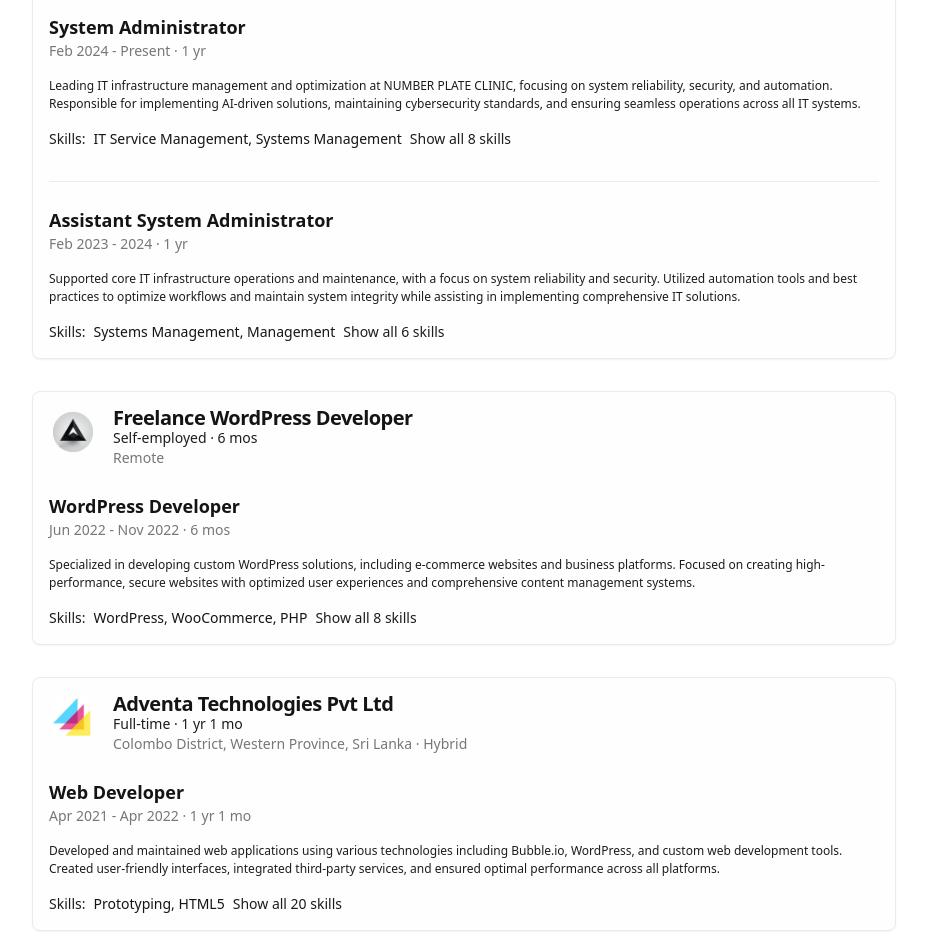
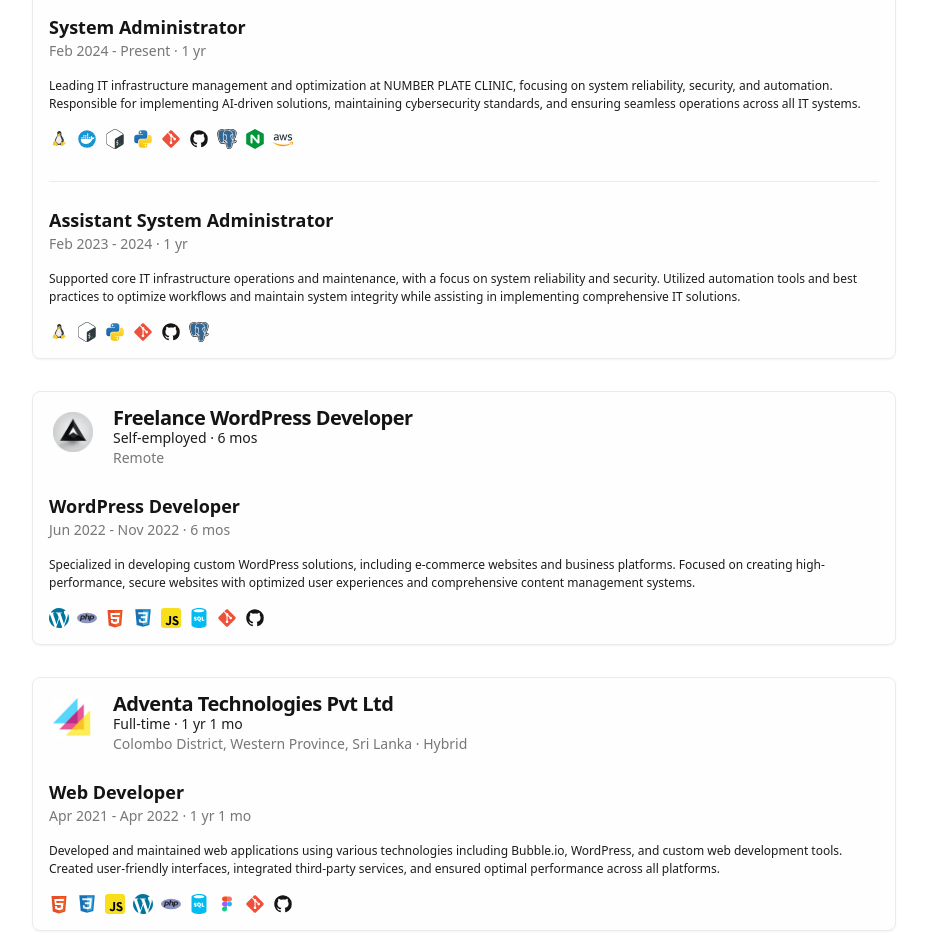
Before and after one commit to vit-zeeshan/portfolio3, a Next.js app: page / in a window 1280 px wide. Shown: the part 1860-2812 px from the top of the page, without its empty margins (176-1103 px from the left). Built offline with nearby package versions, Linux system fonts and the light colour scheme.

Commit message:
Add Git and GitHub icons to project and experience sections

```diff
--- a/src/app/page.tsx
+++ b/src/app/page.tsx
@@ -64,7 +64,9 @@ export default function Page() {
       technologies: [
         { name: "Python", icon: "/icons/python-svgrepo-com.svg" },
         { name: "Bash", icon: "/icons/bash-icon-svgrepo-com.svg" },
-        { name: "Linux", icon: "/icons/linux-svgrepo-com(1).svg" }
+        { name: "Linux", icon: "/icons/linux-svgrepo-com(1).svg" },
+        { name: "Git", icon: "/icons/git-svgrepo-com.svg" },
+        { name: "GitHub", icon: "/icons/github-svgrepo-com.svg" }
       ]
     },
     {
@@ -74,7 +76,9 @@ export default function Page() {
       link: "https://github.com/fernand3z/update-script",
       technologies: [
         { name: "Bash", icon: "/icons/bash-icon-svgrepo-com.svg" },
-        { name: "Linux", icon: "/icons/linux-svgrepo-com(1).svg" }
+        { name: "Linux", icon: "/icons/linux-svgrepo-com(1).svg" },
+        { name: "Git", icon: "/icons/git-svgrepo-com.svg" },
+        { name: "GitHub", icon: "/icons/github-svgrepo-com.svg" }
       ]
     },
     {
@@ -86,7 +90,9 @@ export default function Page() {
         { name: "Next.js", icon: "/icons/nextjs-icon-svgrepo-com.svg" },
         { name: "React", icon: "/icons/react-svgrepo-com.svg" },
         { name: "TypeScript", icon: "/icons/typescript-svgrepo-com.svg" },
-        { name: "Tailwind", icon: "/icons/tailwind-svgrepo-com.svg" }
+        { name: "Tailwind", icon: "/icons/tailwind-svgrepo-com.svg" },
+        { name: "Git", icon: "/icons/git-svgrepo-com.svg" },
+        { name: "GitHub", icon: "/icons/github-svgrepo-com.svg" }
       ]
     },
     {
@@ -96,7 +102,8 @@ export default function Page() {
       link: "https://github.com/fernand3z/my-blog-site",
       technologies: [
         { name: "Hugo", icon: "/icons/hugo-svgrepo-com.svg" },
-        { name: "Git", icon: "/icons/git-svgrepo-com.svg" }
+        { name: "Git", icon: "/icons/git-svgrepo-com.svg" },
+        { name: "GitHub", icon: "/icons/github-svgrepo-com.svg" }
       ]
     },
     {
@@ -105,7 +112,9 @@ export default function Page() {
       content: "A simple Python script to download audio from YouTube videos",
       link: "https://github.com/fernand3z/yt-music-downloader",
       technologies: [
-        { name: "Python", icon: "/icons/python-svgrepo-com.svg" }
+        { name: "Python", icon: "/icons/python-svgrepo-com.svg" },
+        { name: "Git", icon: "/icons/git-svgrepo-com.svg" },
+        { name: "GitHub", icon: "/icons/github-svgrepo-com.svg" }
       ]
     },
     {
@@ -114,7 +123,9 @@ export default function Page() {
       content: "Android application that provides a native app experience for my blog site with offline capabilities and push notifications",
       link: "https://github.com/fernand3z/my-webview-app",
       technologies: [
-        { name: "Java", icon: "/icons/java-svgrepo-com.svg" }
+        { name: "Java", icon: "/icons/java-svgrepo-com.svg" },
+        { name: "Git", icon: "/icons/git-svgrepo-com.svg" },
+        { name: "GitHub", icon: "/icons/github-svgrepo-com.svg" }
       ]
     },
     {
@@ -563,15 +574,34 @@ export default function Page() {
                   <p className="text-muted-foreground mb-4 text-[0.75em]">
                     Leading IT infrastructure management and optimization at NUMBER PLATE CLINIC, focusing on system reliability, security, and automation. Responsible for implementing AI-driven solutions, maintaining cybersecurity standards, and ensuring seamless operations across all IT systems.
                   </p>
-                  <div className="flex items-center gap-2 text-sm text-muted-foreground">
-                    <span>Skills:</span>
-                    <span className="text-foreground">IT Service Management, Systems Management</span>
-                    <button
-                      onClick={() => document.getElementById('skills')?.scrollIntoView({ behavior: 'smooth' })}
-                      className="text-muted-foreground hover:text-foreground"
-                    >
-                      Show all 8 skills
-                    </button>
+                  <div className="flex flex-wrap gap-2">
+                    {[
+                      { name: "Linux", icon: "/icons/linux-svgrepo-com(1).svg" },
+                      { name: "Docker", icon: "/icons/docker-svgrepo-com(1).svg" },
+                      { name: "Bash", icon: "/icons/bash-icon-svgrepo-com.svg" },
+                      { name: "Python", icon: "/icons/python-svgrepo-com.svg" },
+                      { name: "Git", icon: "/icons/git-svgrepo-com.svg" },
+                      { name: "GitHub", icon: "/icons/github-svgrepo-com.svg" },
+                      { name: "PostgreSQL", icon: "/icons/postgresql-svgrepo-com.svg" },
+                      { name: "Nginx", icon: "/icons/nginx-svgrepo-com.svg" },
+                      { name: "AWS", icon: "/icons/aws-svgrepo-com.svg" }
+                    ].map((tech, techIndex) => (
+                      <div
+                        key={techIndex}
+                        className="relative group"
+                      >
+                        <Image
+                          src={tech.icon}
+                          alt={`${tech.name} icon`}
+                          width={20}
+                          height={20}
+                          className="w-5 h-5"
+                        />
+                        <span className="absolute bottom-full left-1/2 transform -translate-x-1/2 mb-2 px-2 py-1 text-xs bg-popover text-popover-foreground rounded opacity-0 group-hover:opacity-100 transition-opacity whitespace-nowrap">
+                          {tech.name}
+                        </span>
+                      </div>
+                    ))}
                   </div>
                 </div>
 
@@ -582,15 +612,31 @@ export default function Page() {
                   <p className="text-muted-foreground mb-4 text-[0.75em]">
                     Supported core IT infrastructure operations and maintenance, with a focus on system reliability and security. Utilized automation tools and best practices to optimize workflows and maintain system integrity while assisting in implementing comprehensive IT solutions.
                   </p>
-                  <div className="flex items-center gap-2 text-sm text-muted-foreground">
-                    <span>Skills:</span>
-                    <span className="text-foreground">Systems Management, Management</span>
-                    <button
-                      onClick={() => document.getElementById('skills')?.scrollIntoView({ behavior: 'smooth' })}
-                      className="text-muted-foreground hover:text-foreground"
-                    >
-                      Show all 6 skills
-                    </button>
+                  <div className="flex flex-wrap gap-2">
+                    {[
+                      { name: "Linux", icon: "/icons/linux-svgrepo-com(1).svg" },
+                      { name: "Bash", icon: "/icons/bash-icon-svgrepo-com.svg" },
+                      { name: "Python", icon: "/icons/python-svgrepo-com.svg" },
+                      { name: "Git", icon: "/icons/git-svgrepo-com.svg" },
+                      { name: "GitHub", icon: "/icons/github-svgrepo-com.svg" },
+                      { name: "PostgreSQL", icon: "/icons/postgresql-svgrepo-com.svg" }
+                    ].map((tech, techIndex) => (
+                      <div
+                        key={techIndex}
+                        className="relative group"
+                      >
+                        <Image
+                          src={tech.icon}
+                          alt={`${tech.name} icon`}
+                          width={20}
+                          height={20}
+                          className="w-5 h-5"
+                        />
+                        <span className="absolute bottom-full left-1/2 transform -translate-x-1/2 mb-2 px-2 py-1 text-xs bg-popover text-popover-foreground rounded opacity-0 group-hover:opacity-100 transition-opacity whitespace-nowrap">
+                          {tech.name}
+                        </span>
+                      </div>
+                    ))}
                   </div>
                 </div>
               </CardContent>
@@ -625,15 +671,33 @@ export default function Page() {
                   <p className="text-muted-foreground mb-4 text-[0.75em]">
                     Specialized in developing custom WordPress solutions, including e-commerce websites and business platforms. Focused on creating high-performance, secure websites with optimized user experiences and comprehensive content management systems.
                   </p>
-                  <div className="flex items-center gap-2 text-sm text-muted-foreground">
-                    <span>Skills:</span>
-                    <span className="text-foreground">WordPress, WooCommerce, PHP</span>
-                    <button
-                      onClick={() => document.getElementById('skills')?.scrollIntoView({ behavior: 'smooth' })}
-                      className="text-muted-foreground hover:text-foreground"
-                    >
-                      Show all 8 skills
-                    </button>
+                  <div className="flex flex-wrap gap-2">
+                    {[
+                      { name: "WordPress", icon: "/icons/wordpress-color-svgrepo-com.svg" },
+                      { name: "PHP", icon: "/icons/php-1-logo-svgrepo-com.svg" },
+                      { name: "HTML", icon: "/icons/html-5-svgrepo-com.svg" },
+                      { name: "CSS", icon: "/icons/css-svgrepo-com.svg" },
+                      { name: "JavaScript", icon: "/icons/javascript-svgrepo-com.svg" },
+                      { name: "MySQL", icon: "/icons/sql-database-generic-svgrepo-com.svg" },
+                      { name: "Git", icon: "/icons/git-svgrepo-com.svg" },
+                      { name: "GitHub", icon: "/icons/github-svgrepo-com.svg" }
+                    ].map((tech, techIndex) => (
+                      <div
+                        key={techIndex}
+                        className="relative group"
+                      >
+                        <Image
+                          src={tech.icon}
+                          alt={`${tech.name} icon`}
+                          width={20}
+                          height={20}
+                          className="w-5 h-5"
+                        />
+                        <span className="absolute bottom-full left-1/2 transform -translate-x-1/2 mb-2 px-2 py-1 text-xs bg-popover text-popover-foreground rounded opacity-0 group-hover:opacity-100 transition-opacity whitespace-nowrap">
+                          {tech.name}
+                        </span>
+                      </div>
+                    ))}
                   </div>
                 </div>
               </CardContent>
@@ -682,15 +746,34 @@ export default function Page() {
                   <p className="text-muted-foreground mb-4 text-[0.75em]">
                     Developed and maintained web applications using various technologies including Bubble.io, WordPress, and custom web development tools. Created user-friendly interfaces, integrated third-party services, and ensured optimal performance across all platforms.
                   </p>
-                  <div className="flex items-center gap-2 text-sm text-muted-foreground">
-                    <span>Skills:</span>
-                    <span className="text-foreground">Prototyping, HTML5</span>
-                    <button
-                      onClick={() => document.getElementById('skills')?.scrollIntoView({ behavior: 'smooth' })}
-                      className="text-muted-foreground hover:text-foreground"
-                    >
-                      Show all 20 skills
-                    </button>
+                  <div className="flex flex-wrap gap-2">
+                    {[
+                      { name: "HTML", icon: "/icons/html-5-svgrepo-com.svg" },
+                      { name: "CSS", icon: "/icons/css-svgrepo-com.svg" },
+                      { name: "JavaScript", icon: "/icons/javascript-svgrepo-com.svg" },
+                      { name: "WordPress", icon: "/icons/wordpress-color-svgrepo-com.svg" },
+                      { name: "PHP", icon: "/icons/php-1-logo-svgrepo-com.svg" },
+                      { name: "MySQL", icon: "/icons/sql-database-generic-svgrepo-com.svg" },
+                      { name: "Figma", icon: "/icons/figma-svgrepo-com.svg" },
+                      { name: "Git", icon: "/icons/git-svgrepo-com.svg" },
+                      { name: "GitHub", icon: "/icons/github-svgrepo-com.svg" }
+                    ].map((tech, techIndex) => (
+                      <div
+                        key={techIndex}
+                        className="relative group"
+                      >
+                        <Image
+                          src={tech.icon}
+                          alt={`${tech.name} icon`}
+                          width={20}
+                          height={20}
+                          className="w-5 h-5"
+                        />
+                        <span className="absolute bottom-full left-1/2 transform -translate-x-1/2 mb-2 px-2 py-1 text-xs bg-popover text-popover-foreground rounded opacity-0 group-hover:opacity-100 transition-opacity whitespace-nowrap">
+                          {tech.name}
+                        </span>
+                      </div>
+                    ))}
                   </div>
                 </div>
               </CardContent>
```
